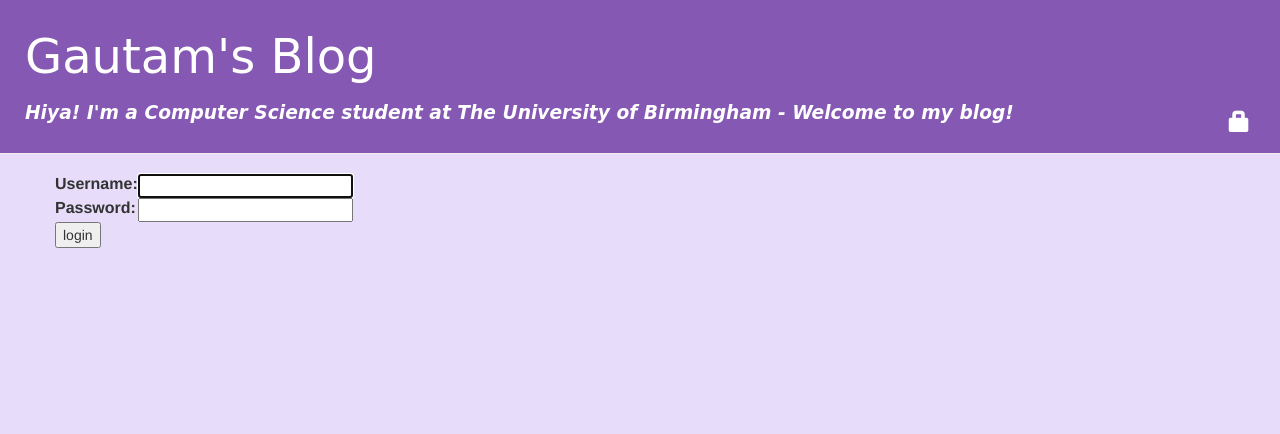
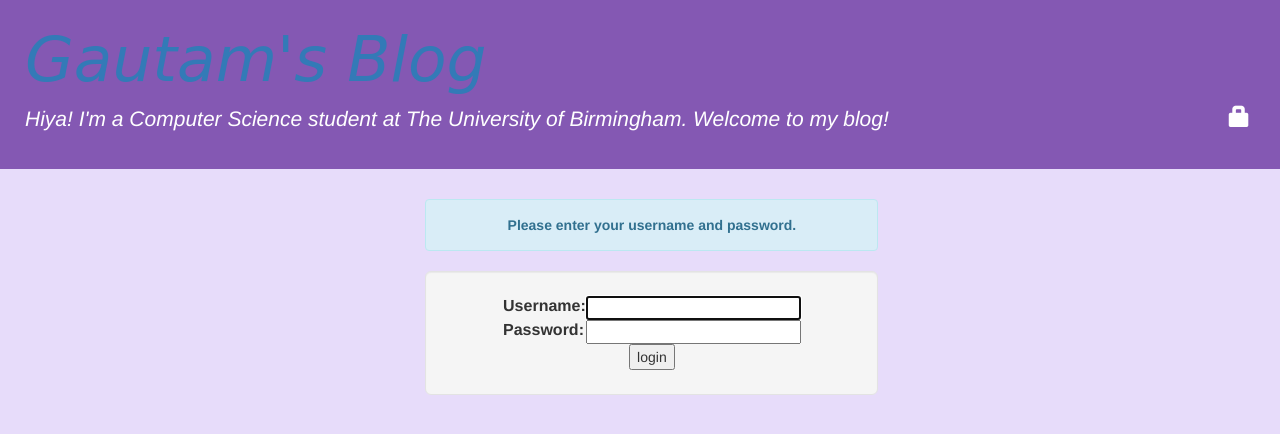
Before and after one commit to gmanjunath1/my-first-blog, a Django app: page /accounts/login/ in a window 1280 px wide. Shown: the top 434 px of the page. Run offline with Django 3.2, Linux system fonts and the light colour scheme; some libraries are stand-ins or nearby versions.

Commit message:
made some aesthetic changes

```diff
--- a/blog/static/css/blog.css
+++ b/blog/static/css/blog.css
@@ -1,7 +1,14 @@
-.page-header {
+/*.page-header {
     background-color: #8458B3;
     margin-top: 0;
     padding: 10px 20px 20px 25px;
+}*/
+
+.jumbotron {
+    background-color: #8458B3;
+    margin-top: 0;
+    padding: 5px 20px 20px 25px;
+    font-color: #FFFFFF;
 }
 
 .page-header h1, .page-header h1 a, .page-header h1 a:visited, .page-header h1 a:active {
@@ -15,7 +22,7 @@
 	font-size: 36pt;
 }
 
-.page-header h1 b{
+.title-container {
 	padding: 0px;
 	text-align: center;
 	color: white;
--- a/blog/templates/blog/base.html
+++ b/blog/templates/blog/base.html
@@ -2,13 +2,17 @@
 <html>
     <head>
         <title>Gautam's Blog</title>
-        <link rel="stylesheet" href="//maxcdn.bootstrapcdn.com/bootstrap/3.2.0/css/bootstrap.min.css">
-        <link rel="stylesheet" href="//maxcdn.bootstrapcdn.com/bootstrap/3.2.0/css/bootstrap-theme.min.css">
+        <!-- <link rel="stylesheet" href="//maxcdn.bootstrapcdn.com/bootstrap/3.2.0/css/bootstrap.min.css">
+        <link rel="stylesheet" href="//maxcdn.bootstrapcdn.com/bootstrap/3.2.0/css/bootstrap-theme.min.css"> -->
+        <link rel="stylesheet" href="https://maxcdn.bootstrapcdn.com/bootstrap/3.4.1/css/bootstrap.min.css">
+<!--         <script src="https://ajax.googleapis.com/ajax/libs/jquery/3.5.1/jquery.min.js"></script>
+        <script src="https://maxcdn.bootstrapcdn.com/bootstrap/3.4.1/js/bootstrap.min.js"></script> -->
         <link href='//fonts.googleapis.com/css?family=Lobster&subset=latin,latin-ext' rel='stylesheet' type='text/css'>
         <link rel="stylesheet" href="{% static 'css/blog.css' %}">
     </head>
     <body>
-        <div class="page-header">
+        <div class="title-container">
+            <div class = "jumbotron text-left">
                 {% if user.is_authenticated %}
                     <a href="{% url 'post_new' %}" class="top-menu"><span class="glyphicon glyphicon-plus"></span></a>
                     <a href="{% url 'post_draft_list' %}" class="top-menu"><span class="glyphicon glyphicon-edit"></span></a>
@@ -17,11 +21,13 @@
                     <a href="{% url 'login' %}" class="top-menu"><span class="glyphicon glyphicon-lock"></span></a>
                 {% endif %}
                 <h1><a href="/">Gautam's Blog  </a></h1>
-            <h1><b>Hiya! I'm a Computer Science student at The University of Birmingham - Welcome to my blog!</b></h1>
+                <p>Hiya! I'm a Computer Science student at The University of Birmingham. Welcome to my blog!</p>
             </div>
+        </div>
+
         <div class="content container">
             <div class="row">
-                <div class="col-md-8">
+                <div class="col-md-8 text-justify">
                 {% block content %}
                 {% endblock %}
                 </div>
--- a/blog/templates/blog/post_detail.html
+++ b/blog/templates/blog/post_detail.html
@@ -14,6 +14,6 @@
      		<a class="btn btn-default" href="{% url 'post_remove' pk=post.pk %}"><span class="glyphicon glyphicon-remove"></span></a>
 		{% endif %}
         <h2>{{ post.title }}</h2>
-        <p>{{ post.textr |linebreaksb}}</p>
+        <p>{{ post.text |linebreaksbr}}</p>
     </div>
 {% endblock %}
--- a/blog/templates/blog/post_list.html
+++ b/blog/templates/blog/post_list.html
@@ -2,7 +2,7 @@
 
 {% block content %}
     {% for post in posts %}
-        <div class="post">
+        <div class="page-header well well-lg">
             <div class="date">
                 {{ post.published_date }}
             </div>
--- a/blog/templates/registration/login.html
+++ b/blog/templates/registration/login.html
@@ -2,12 +2,18 @@
 
 {% block content %}
     {% if form.errors %}
-        <p>Your username and password didn't match. Please try again.</p>
+        <div class="alert alert-danger text-center" style = "margin-left:45%;">
+            <strong>Your username and password didn't match. Please try again.</strong>
+        </div>
+    {% else %}
+        <div class="alert alert-info text-center" style = "margin-left:45%;">
+            <strong>Please enter your username and password.</strong>
+        </div>
     {% endif %}
 
-    <form method="post" action="{% url 'login' %}">
+    <form method="post" class= "well well-lg text-center" style = "margin-left: 45%;" action="{% url 'login' %}">
     {% csrf_token %}
-        <table>
+        <table class = "center" style = "margin-left:auto; margin-right:auto;">
             <tr>
                 <td>{{ form.username.label_tag }}</td>
                 <td>{{ form.username }}</td>
```
Lines whose indentation alone changed are shown as unchanged.
